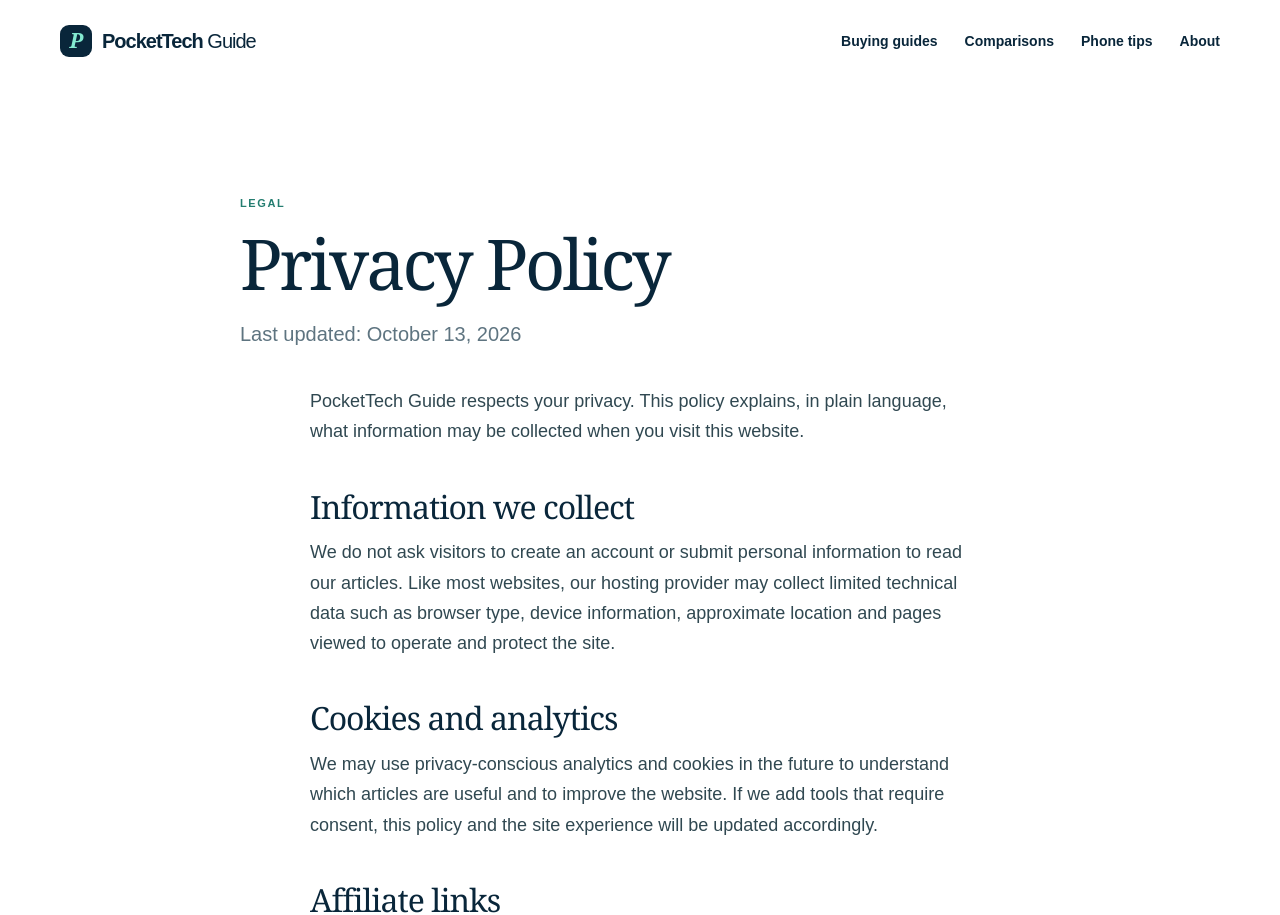
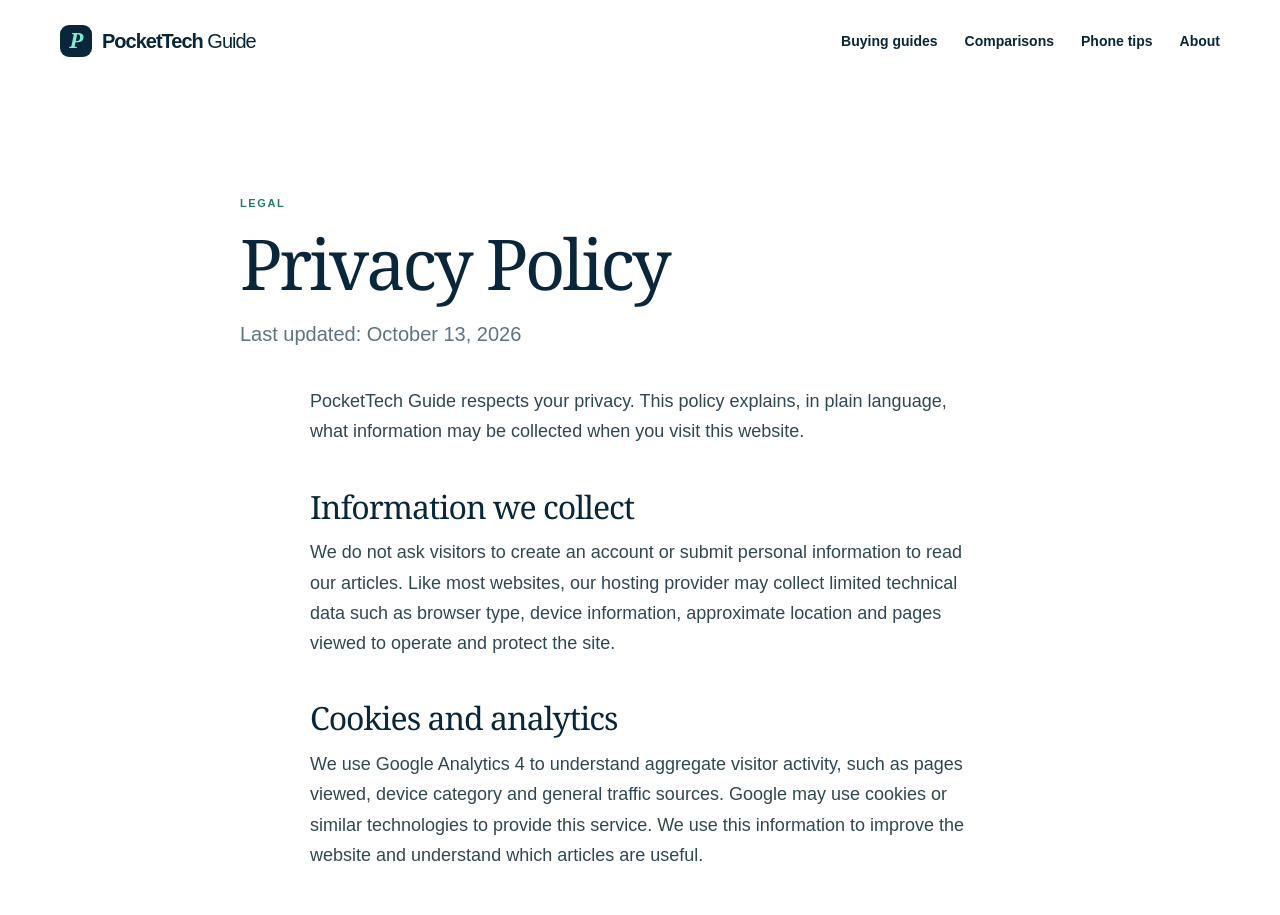
Before and after one commit to guilhermefuck/pockettech-guide, a Next.js app: page /privacy in a window 1280 px wide. Shown: the top 915 px of the page. Built offline with nearby package versions, Linux system fonts and the light colour scheme.

Commit message:
Document Google Analytics use in privacy policy

```diff
--- a/src/app/privacy/page.tsx
+++ b/src/app/privacy/page.tsx
@@ -3,5 +3,5 @@ import type { Metadata } from "next";
 export const metadata: Metadata = { title: "Privacy Policy", description: "How PocketTech Guide handles visitor information." };
 
 export default function PrivacyPage() {
-  return <main className="article-page"><header><p className="eyebrow">LEGAL</p><h1>Privacy Policy</h1><p className="article-dek">Last updated: October 13, 2026</p></header><div className="article-body"><p>PocketTech Guide respects your privacy. This policy explains, in plain language, what information may be collected when you visit this website.</p><h2>Information we collect</h2><p>We do not ask visitors to create an account or submit personal information to read our articles. Like most websites, our hosting provider may collect limited technical data such as browser type, device information, approximate location and pages viewed to operate and protect the site.</p><h2>Cookies and analytics</h2><p>We may use privacy-conscious analytics and cookies in the future to understand which articles are useful and to improve the website. If we add tools that require consent, this policy and the site experience will be updated accordingly.</p><h2>Affiliate links</h2><p>Some links may lead to retailers or other third-party websites. Those sites have their own privacy policies, and PocketTech Guide is not responsible for their practices.</p><h2>Contact</h2><p>For a privacy question, please use our <a href="/contact">contact page</a>.</p></div></main>;
+  return <main className="article-page"><header><p className="eyebrow">LEGAL</p><h1>Privacy Policy</h1><p className="article-dek">Last updated: October 13, 2026</p></header><div className="article-body"><p>PocketTech Guide respects your privacy. This policy explains, in plain language, what information may be collected when you visit this website.</p><h2>Information we collect</h2><p>We do not ask visitors to create an account or submit personal information to read our articles. Like most websites, our hosting provider may collect limited technical data such as browser type, device information, approximate location and pages viewed to operate and protect the site.</p><h2>Cookies and analytics</h2><p>We use Google Analytics 4 to understand aggregate visitor activity, such as pages viewed, device category and general traffic sources. Google may use cookies or similar technologies to provide this service. We use this information to improve the website and understand which articles are useful.</p><h2>Affiliate links</h2><p>Some links may lead to retailers or other third-party websites. Those sites have their own privacy policies, and PocketTech Guide is not responsible for their practices.</p><h2>Contact</h2><p>For a privacy question, please use our <a href="/contact">contact page</a>.</p></div></main>;
 }
```
